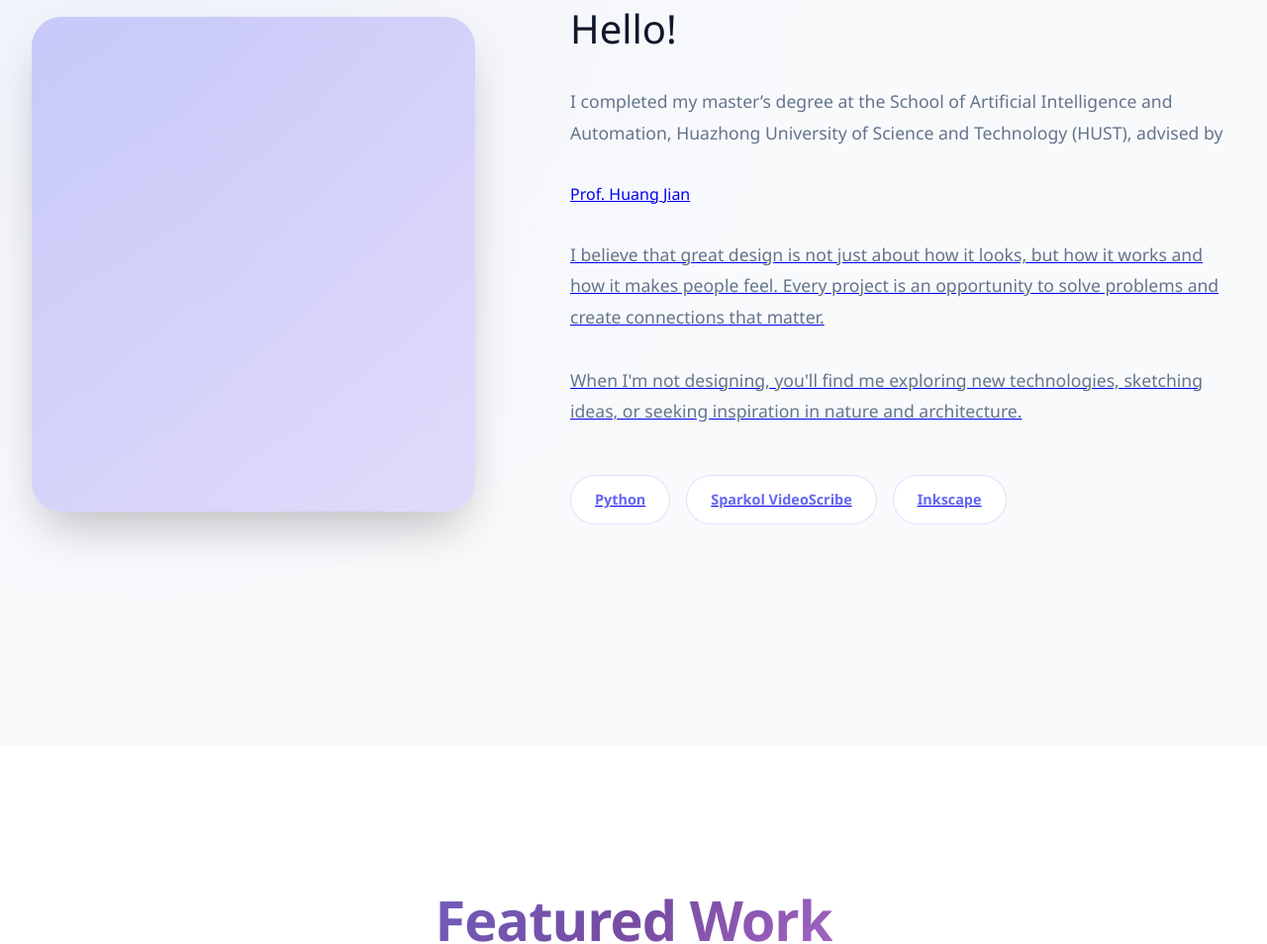
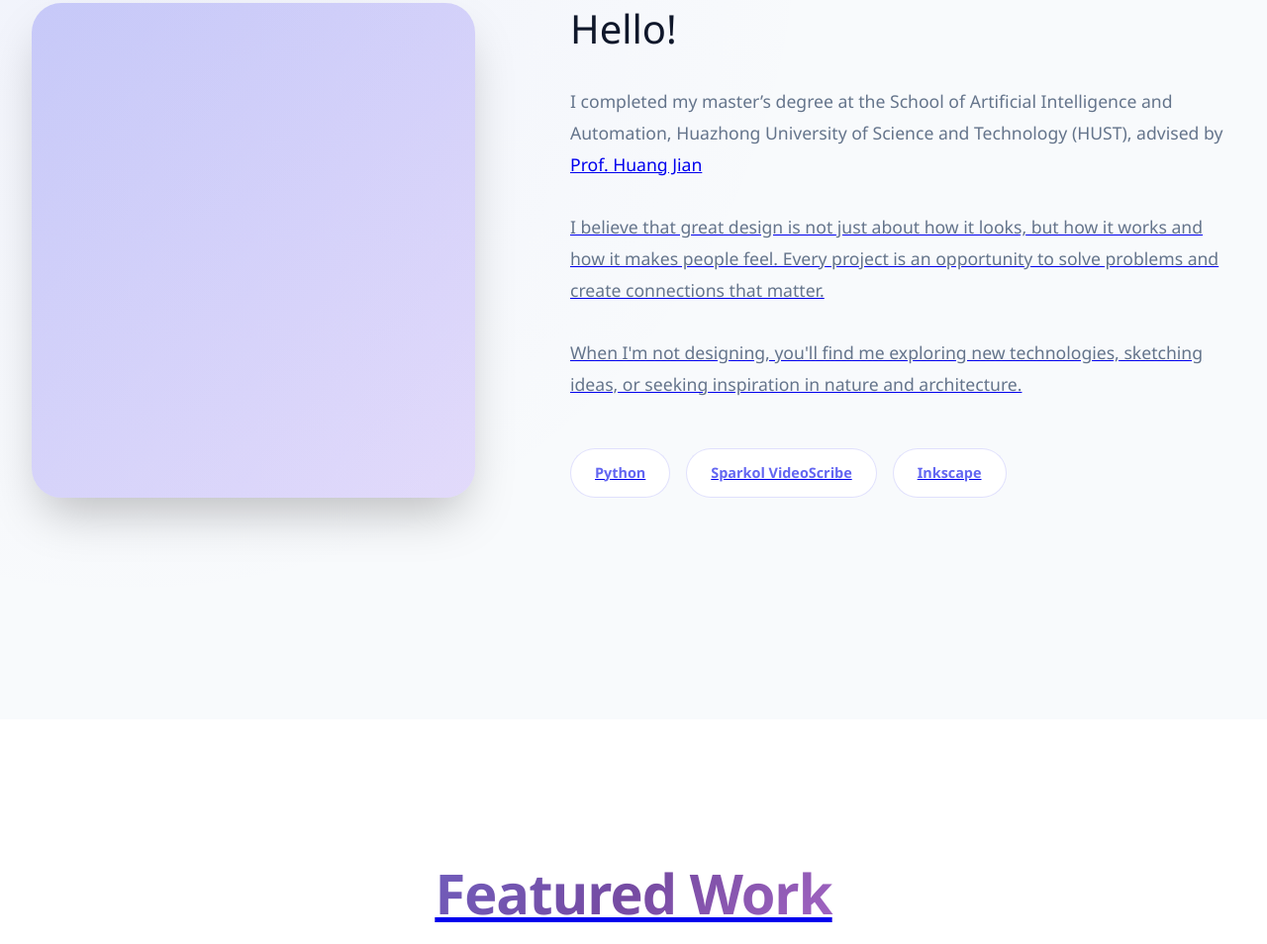
Before and after one commit to najilul/najilulbarokah.github.io, a plain HTML site: page index.html in a window 1280 px wide. Shown: the part 1084-2038 px from the top of the page at 99% size. Drawn offline with Linux system fonts and the light colour scheme.

Commit message:
Update index.html

```diff
--- a/index.html
+++ b/index.html
@@ -79,7 +79,7 @@ https://templatemo.com/tm-593-personal-shape
                 <div class="about-image slide-in-left"></div>
                 <div class="about-text slide-in-right">
                     <h3>Hello!</h3>
-                    <p>I completed my master’s degree at the School of Artificial Intelligence and Automation, Huazhong University of Science and Technology (HUST), advised by</p><a href="<a href="https://aia.hust.edu.cn/index.htm"> Prof. Huang Jian</p>
+                    <p>I completed my master’s degree at the School of Artificial Intelligence and Automation, Huazhong University of Science and Technology (HUST), advised by<a href="<a href="https://aia.hust.edu.cn/index.htm"> Prof. Huang Jian</p>
                     <p>I believe that great design is not just about how it looks, but how it works and how it makes people feel. Every project is an opportunity to solve problems and create connections that matter.</p>
                     <p>When I'm not designing, you'll find me exploring new technologies, sketching ideas, or seeking inspiration in nature and architecture.</p>
                     <div class="skills">
```
